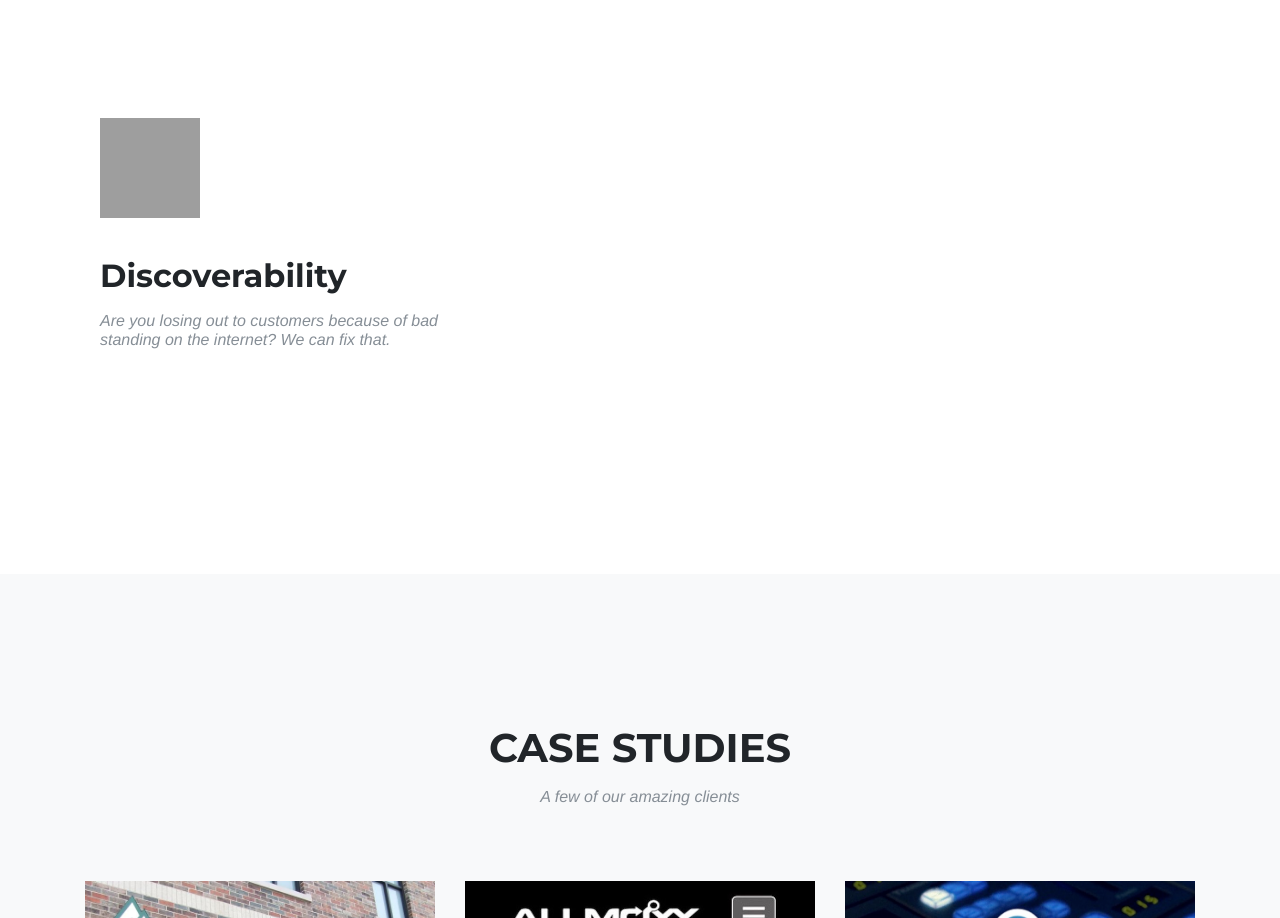
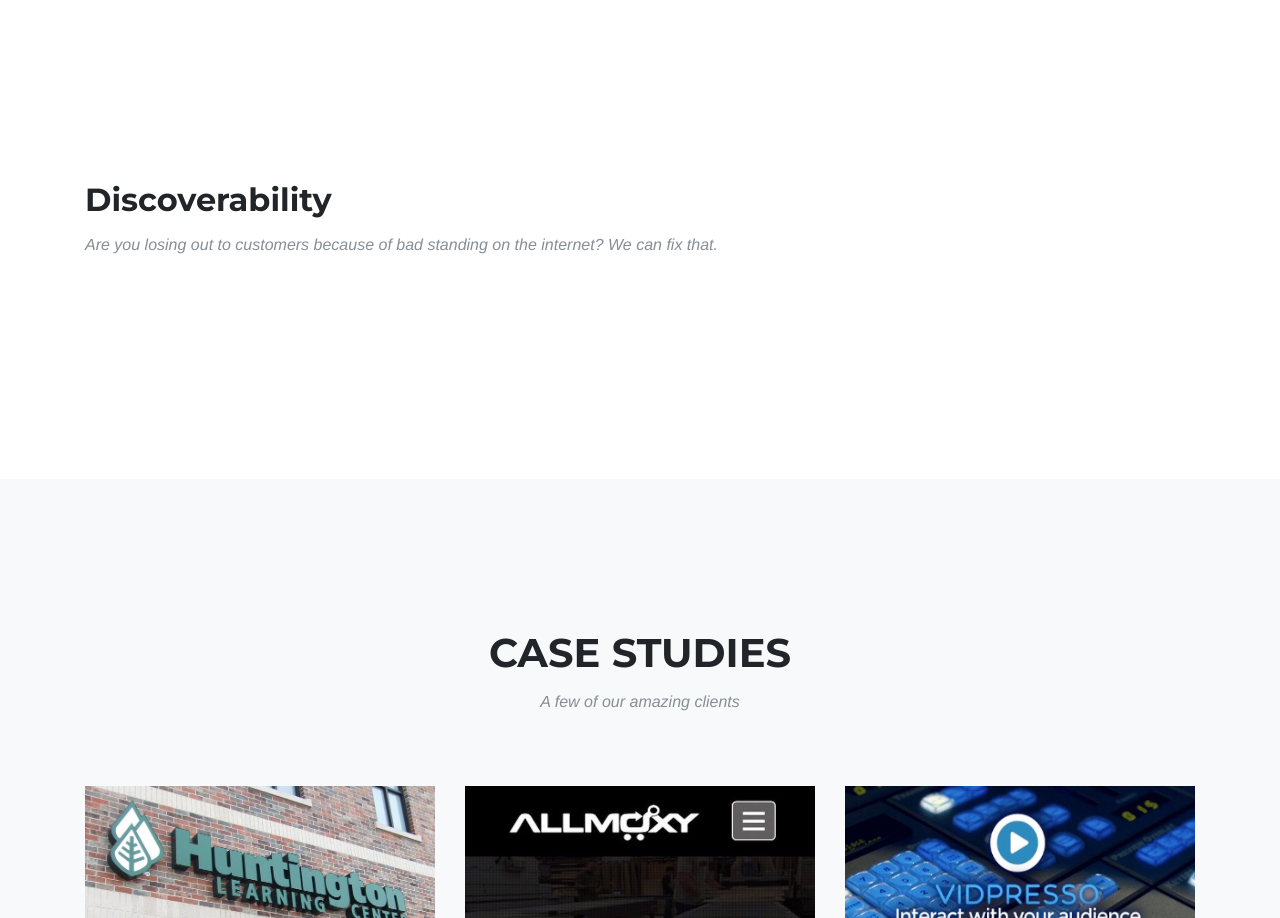
Before and after one commit to LanTBas/WebRep, a plain HTML site: page index.html in a window 1280 px wide. Shown: the part 1760-2678 px from the top of the page. Drawn offline with Linux system fonts and the light colour scheme; grey boxes are pictures that could not be loaded; a web font is replaced by a local one.

Commit message:
Update index.html

```diff
--- a/index.html
+++ b/index.html
@@ -99,12 +99,8 @@
                                <h6>
                      <br>
                      <br><div align="left">
-
-
                                          </div>
                                        </div> </h6>
-                  <div class="col-md-4">
-                <img src="https://d30y9cdsu7xlg0.cloudfront.net/png/332951-200.png" style="width:100px;height:100px;">
 <br>
 <br><h2 class="service-heading">Discoverability</h2>
 <h3 class="section-subheading text-muted">Are you losing out to customers because of bad standing on the internet? We can fix that.</h3>
```
